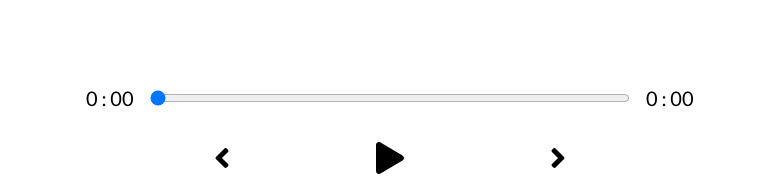
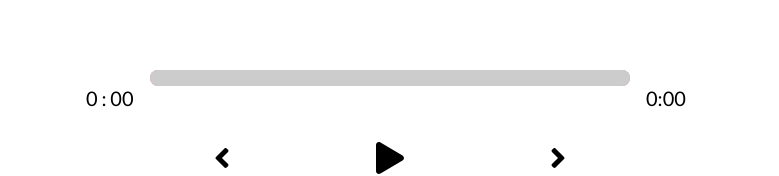
Before and after one commit to DzmitryDavid/ChillPlayer, a React (Create React App) app: page / in a window 1280 px wide. Shown: the part 510-686 px from the top of the page, without its empty margins (250-1029 px from the left). Built offline with nearby package versions, Linux system fonts and the light colour scheme.

Commit message:
create custom scroll bar with dynamic background

```diff
--- a/src/components/App/App.js
+++ b/src/components/App/App.js
@@ -8,12 +8,13 @@ import './App.scss';
 
 
 const App = () => {
-  const [songs, setSong] = useState(data());
+  const [songs, setSongs] = useState(data());
   const [currentSong, setCurrentSong] = useState(songs[0]);
   const [isPlaying, setIsPlaying] = useState(false);
   const [songInfo, setSongInfo] = useState({
     currentTime: 0,
     duration: 0,
+    animationPercentage: 0
   });
   const [libraryStatus, setLibraryStatus] = useState(false)
   const audioRef = useRef(null);
@@ -21,7 +22,10 @@ const App = () => {
   const timeUpdateHandler = (e) => {
     const current = e.target.currentTime;
     const duration = e.target.duration;
-    setSongInfo({ ...songInfo, currentTime: current, duration });
+    const roundCurrent = Math.round(current);
+    const roundDuration = Math.round(duration);
+    const  animationPercentage = Math.round((roundCurrent / roundDuration) * 100);
+    setSongInfo({ ...songInfo, currentTime: current, duration, animationPercentage });
   };
   return (
     <div>
@@ -32,18 +36,18 @@ const App = () => {
       <Player
 
         songInfo={songInfo}
-        setSong={setSongInfo}
+        setSongInfo={setSongInfo}
         audioRef={audioRef}
         setIsPlaying={setIsPlaying}
         isPlaying={isPlaying}
         currentSong={currentSong}
         setCurrentSong={setCurrentSong}
-        setSongs={setSong}
+        setSongs={setSongs}
         songs={songs}/>
 
         <Library
           libraryStatus={libraryStatus}
-          setSong={setSong}
+          setSong={setSongs}
           isPlaying={isPlaying}
           setIsPlaying={setIsPlaying}
           audioRef={audioRef}
--- a/src/components/Library/LibrarySong/LibrarySong.js
+++ b/src/components/Library/LibrarySong/LibrarySong.js
@@ -1,14 +1,11 @@
-import React from 'react'
+import React from 'react';
+import { playAudio } from '../../utils';
 import './LibrarySong.scss';
 
 const LibrarySong = ({ songs, song, setCurrentSong, audioRef, isPlaying, setSong }) => {
 
-  const  selectSongHandler = async () => {
-    await setCurrentSong(song);
-
-    if(isPlaying) {
-      audioRef.current.play()
-    }
+  const  selectSongHandler =  () => {
+    setCurrentSong(song);
     const newSetSong = songs.map((track) => {
       if(track.id === song.id) {
         return {...track, active: true}
@@ -19,10 +16,12 @@ const LibrarySong = ({ songs, song, setCurrentSong, audioRef, isPlaying, setSong
       }
     } );
     setSong(newSetSong);
+
+    playAudio(audioRef, isPlaying)
   }
+
   return (
     <div onClick={selectSongHandler} className={`library-song ${song.active ? 'selected' : ''} `}>
-
       <img src={song.cover} alt="cover"/>
         <div className="song-description">
             <h3>{song.name}</h3>
--- a/src/components/Player/Player.js
+++ b/src/components/Player/Player.js
@@ -6,13 +6,13 @@ import {
   faAngleRight,
   faPause,
 } from '@fortawesome/free-solid-svg-icons';
+import { playAudio } from '../utils';
 import './Player.scss';
 
 const Player = ({ currentSong, setCurrentSong, isPlaying, setIsPlaying, audioRef, songInfo, setSongInfo, songs, setSongs }) => {
   const playSongHandler = () => {
     if (isPlaying) {
       audioRef.current.pause();
-      console.log(isPlaying);
       setIsPlaying(!isPlaying);
     } else {
       audioRef.current.play();
@@ -42,8 +42,9 @@ const Player = ({ currentSong, setCurrentSong, isPlaying, setIsPlaying, audioRef
       }
       setCurrentSong(songs[(currentIndex - 1) % songs.length])
     }
+    playAudio(audioRef, isPlaying)
+  }
 
-  }
   useEffect(() => {
     const newSetSong = songs.map((track) => {
       if(track.id === currentSong.id) {
@@ -57,10 +58,15 @@ const Player = ({ currentSong, setCurrentSong, isPlaying, setIsPlaying, audioRef
       setSongs(newSetSong)
   }, [currentSong])
 
+  const trackAnimation ={transform: `translateX(${songInfo.animationPercentage}%)`}
+
   return (
     <div className="player">
       <div className="time-control">
         <p>{getTime(songInfo.currentTime)}</p>
+        <div
+          style={{background: `linear-gradient(to right, ${currentSong.color[0]},${currentSong.color[1]})`}}
+          className="track">
         <input
           type="range"
           min={0}
@@ -68,7 +74,9 @@ const Player = ({ currentSong, setCurrentSong, isPlaying, setIsPlaying, audioRef
           value={songInfo.currentTime }
           onChange={dragHandler}
         />
-        <p>{getTime(songInfo.duration)}</p>
+        <div style={trackAnimation} className="animate-track"></div>
+        </div>
+        <p>{songInfo.duration ? getTime(songInfo.duration): '0:00'}</p>
       </div>
       <div className="play-control">
 
@@ -92,8 +100,6 @@ const Player = ({ currentSong, setCurrentSong, isPlaying, setIsPlaying, audioRef
           icon={faAngleRight}
         />
       </div>
-
-
     </div>
   );
 };
--- a/src/components/Player/Player.scss
+++ b/src/components/Player/Player.scss
@@ -10,6 +10,8 @@
     width: 50%;
     justify-content: space-between;
     input {
+      -webkit-appearance: none;
+      background-color: transparent;
         width: 100%;
         &:hover {
           cursor: pointer;
@@ -32,6 +34,33 @@
     width: 30%;
     svg {
         cursor: pointer;
-
     }
 }
+
+input[type="range"]:focus {
+  outline: none;
+}
+input[type="range"]::-webkit-slider-thumb {
+  -webkit-appearance: none;
+  height: 16px;
+  width: 16px;
+
+}
+.track {
+  position: relative;
+  width: 100%;
+  height: 1rem;
+  // background: violet;
+  border-radius: 1rem;
+  overflow: hidden;
+}
+.animate-track {
+  position: absolute;
+  width: 100%;
+  height: 100%;
+  top: 0;
+  left: 0;
+  background-color: rgb(204, 204, 204);
+  transform: translateX(0%);
+  pointer-events: none;
+}
--- a/src/components/data.js
+++ b/src/components/data.js
@@ -9,6 +9,7 @@ const chillHop = () => {
                 cover: "https://chillhop.com/wp-content/uploads/2021/05/2473c60e471fe9b40e246bf7711c87d3d6ea69a7-300x300.jpg",
                 id: uuidv4(),
                 active: true,
+                color: ['#EB7B76', '#C68C8D'],
                 audio: "https://mp3.chillhop.com/serve.php/?mp3=15088"
             },
             {
--- a/src/components/utils.js
+++ b/src/components/utils.js
@@ -0,0 +1,10 @@
+export const playAudio = (audioRef, isPlaying) => {
+  if(isPlaying) {
+    const playPromise = audioRef.current.play();
+    if(playPromise !== undefined) {
+      playPromise.then((audio) => {
+        audioRef.current.play();
+      });
+    }
+  }
+}
```
